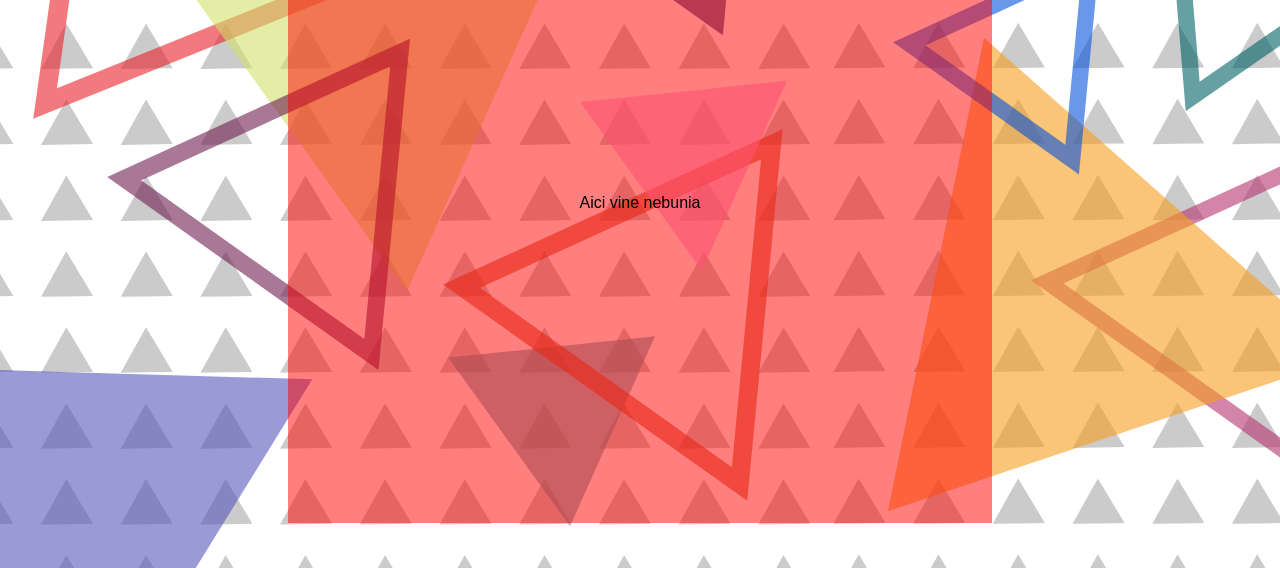
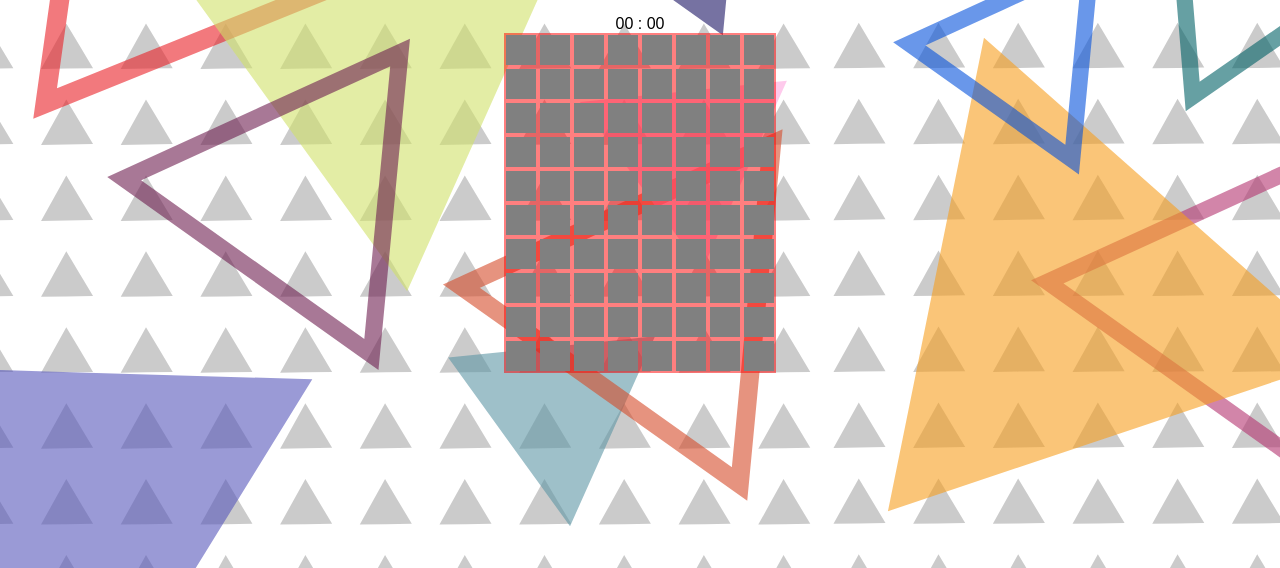
Before and after one commit to anabordeianu/minesweeper, a React app in the folder minesweeper-ttj/: page / in a window 1280 px wide. Shown: the part 232-800 px from the top of the page. Built offline with nearby package versions, Linux system fonts and the light colour scheme.

Commit message:
cell + board + game components

```diff
--- a/minesweeper-ttj/public/index.html
+++ b/minesweeper-ttj/public/index.html
@@ -24,7 +24,7 @@
       work correctly both with client-side routing and a non-root public URL.
       Learn how to configure a non-root public URL by running `npm run build`.
     -->
-    <title>React App</title>
+    <title>Minesweeper</title>
   </head>
   <body>
     <noscript>You need to enable JavaScript to run this app.</noscript>
--- a/minesweeper-ttj/src/Minesweeper.css
+++ b/minesweeper-ttj/src/Minesweeper.css
@@ -4,16 +4,13 @@
     flex-direction: column;
 }
 
-.container {
+.board-container {
     position: relative;
-    height: 80vh;
-    width: 55vw;
     background-color: rgba(255, 0, 0, 0.5);
 }
 
 .status {
     display: flex;
-    width: 55vw;
     justify-content: space-between;
 }
 
@@ -22,3 +19,18 @@
     font-size: large;
     font-weight: 700;
 }
+
+.cell {
+    height: 30px;
+    width: 30px;
+    margin: 2px;
+    background-color: white;
+}
+
+.hidden {
+    background-color: grey;
+}
+
+.row {
+    display: flex;
+}
--- a/minesweeper-ttj/src/Minesweeper.js
+++ b/minesweeper-ttj/src/Minesweeper.js
@@ -1,22 +1,5 @@
 import React from 'react';
 import './Minesweeper.css';
-
-class MineCount extends React.Component {
-    constructor(props) {
-        super(props);
-        this.state = {
-            number: 10 /* numarul de mine din joc */
-        }
-    }
-    /* mai trb iconita */
-    render() {
-        return (
-            <div className="mineCount">
-                {this.state.number}
-            </div>
-        )
-    }
-}
 
 class Timer extends React.Component {
     constructor(props) {
@@ -43,7 +26,6 @@ class Timer extends React.Component {
                 timerElapsed: Date.now() - this.state.timerStart
             });
         }, 1000);
-        console.log(this.state.timerElapsed);
     }
 
     stopTimer() {
@@ -61,10 +43,6 @@ class Timer extends React.Component {
         return (
             <div className="timer-display">
                 {minutes} : {seconds}
-                {
-                    !this.state.timerOn &&
-                    <button onClick={this.startTimer}>Start</button>
-                }
             </div>
         )
     }
@@ -77,33 +55,99 @@ function Status () {
         <div className="title">Minesweeper</div>
         <div className="status">
             <Timer />
-            <MineCount />
         </div>
         </>
     )
 }
-class Minesweeper extends React.Component {
+
+class Cell extends React.Component {
     constructor(props) {
         super(props);
         this.state = {
-            username: ""
+            isHidden: true
+        };
+
+        this.handleClick = this.handleClick.bind(this);
+    }
+
+    handleClick(event) {
+        this.setState({
+            isHidden: false
+        });
+    }
+
+    render() {
+        return (
+            <>
+            {
+                this.state.isHidden &&
+                <div className="cell hidden" onClick={this.handleClick}>
+
+                </div>
+            }
+            {
+
+                !this.state.isHidden && this.props.isBomb &&
+                <div className="cell bomb">
+
+                </div>
+            }
+            {
+                !this.state.isHidden && !this.props.isBomb &&
+                <div className="cell">
+
+                 </div>
+            }
+            </>
+        )
+    }
+}
+
+class Board extends React.Component {
+    constructor(props) {
+        super(props);
+        this.state = {
+            stepCount: 0
         };
     }
 
     render() {
+
+        var cols = [];
+        var rows = [];
+        var random_bool;
+        var counter = 0;
+        var key = 10;
+
+        for(var j=0; j<this.props.rows; j++) {
+            for(var i=0; i<this.props.cols; i++) {
+                if(counter<this.props.bombNo) {
+                    random_bool = Math.random() >= 0.5;
+                    if(random_bool) counter++;
+                } else random_bool = false;
+                cols.push(<Cell key={(key++).toString()} isBomb={random_bool} />);
+            }
+        rows.push(<div key={(key++).toString()} className="row">{cols}</div>);
+        cols = [];
+        }
+
         return (
-            <div className="container flex-center">Aici vine nebunia</div>
+            <div className="board-container">
+                {rows}
+            </div>
+        );
+    }
+}
+
+class Game extends React.Component {
+    render() {
+        return (
+            <div className="main-container flex-center">
+                <Status />
+                <Board rows="10" cols="8" bombNo="10" />
+            </div>
         )
     }
 }
 
-function RenderGame() {
-    return (
-        <div className="main-container flex-center">
-            <Status />
-            <Minesweeper />
-        </div>
-    )
-}
-
-export default RenderGame;
+export default Game;
--- a/minesweeper-ttj/src/index.js
+++ b/minesweeper-ttj/src/index.js
@@ -2,12 +2,12 @@ import React from 'react';
 import ReactDOM from 'react-dom';
 import './index.css';
 import User from './User'
-import Minesweeper from './Minesweeper';
+import Game from './Minesweeper';
 import * as serviceWorker from './serviceWorker';
 
 ReactDOM.render(
   <React.StrictMode>
-    <Minesweeper />
+    <Game />
   </React.StrictMode>,
   document.getElementById('root')
 );
```
